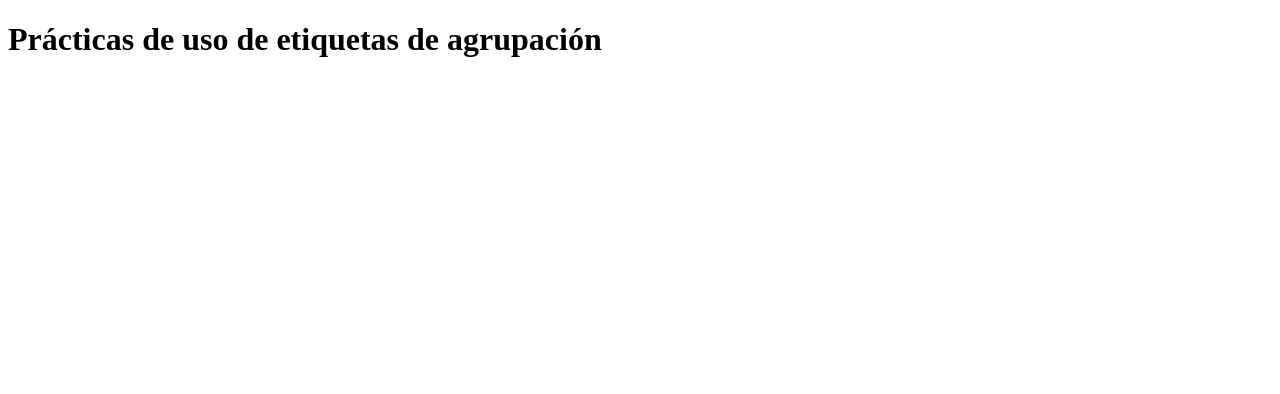
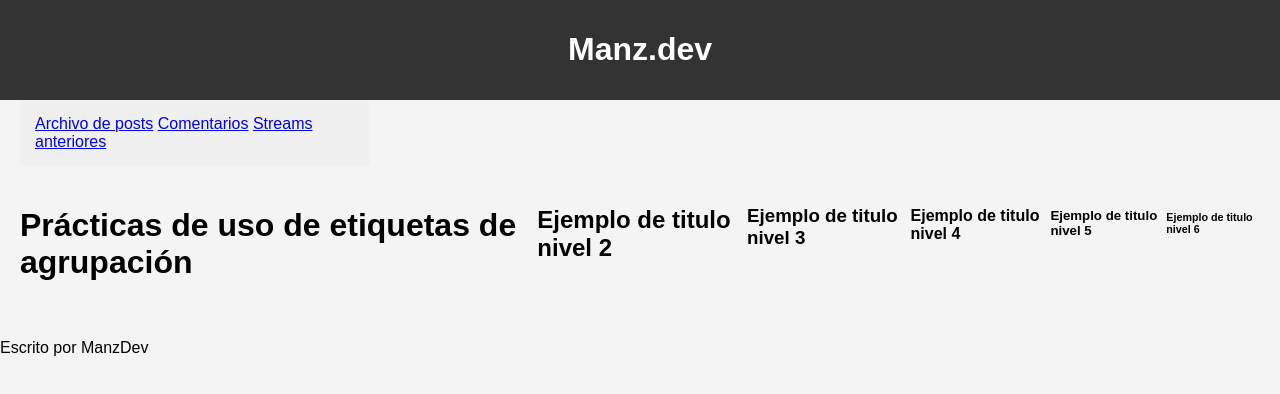
Before and after one commit to BryanTuz/programacionWeb, a plain HTML site: page practica_etiquetasagrupacion/index.html in a window 1280 px wide. Drawn offline with Linux system fonts and the light colour scheme.

Commit message:
Práctica etiquetas semanticas

```diff
--- a/practica_etiquetasagrupacion/index.html
+++ b/practica_etiquetasagrupacion/index.html
@@ -4,9 +4,33 @@
 	<meta charset="utf-8">
 	<meta name="viewport" content="width=device-width, initial-scale=1">
 	<title>Practica de uso de etiquetas de agrupación</title>
+	<link rel="stylesheet" href="style.css">
 </head>
 <body>
 
-	<h1>Prácticas de uso de etiquetas de agrupación</h1>
+	<div class="page">
+  <header>
+    <h1>Manz.dev</h1>
+  </header>
+  <aside>
+  <nav>
+    <a href="/posts/">Archivo de posts</a>
+    <a href="/comments/">Comentarios</a>
+    <a href="/streams/">Streams anteriores</a>
+  </nav>
+</aside>
+  <main>
+    <h1>Prácticas de uso de etiquetas de agrupación</h1>
+	<h2>Ejemplo de titulo nivel 2</h2>
+	<h3>Ejemplo de titulo nivel 3</h3>
+	<h4>Ejemplo de titulo nivel 4</h4>
+	<h5>Ejemplo de titulo nivel 5</h5>
+	<h6>Ejemplo de titulo nivel 6</h6>
+  </main>
+  <footer>
+    <p>Escrito por ManzDev</p>
+  </footer>
+</div>
+
 </body>
 </html>
--- /dev/null
+++ b/practica_etiquetasagrupacion/style.css
@@ -0,0 +1,27 @@
+body {
+  font-family: Arial, sans-serif;
+  margin: 0;
+  padding: 0;
+  background-color: #f4f4f4;
+}
+
+header {
+  background-color: #333;
+  color: white;
+  padding: 10px 0;
+  text-align: center;
+}
+
+main {
+  display: flex;
+  justify-content: space-between;
+  padding: 20px;
+}
+
+aside {
+  width: 25%;
+  background-color: #f0f0f0;
+  padding: 15px;
+  margin-left: 20px;
+  border-radius: 5px;
+}
```
